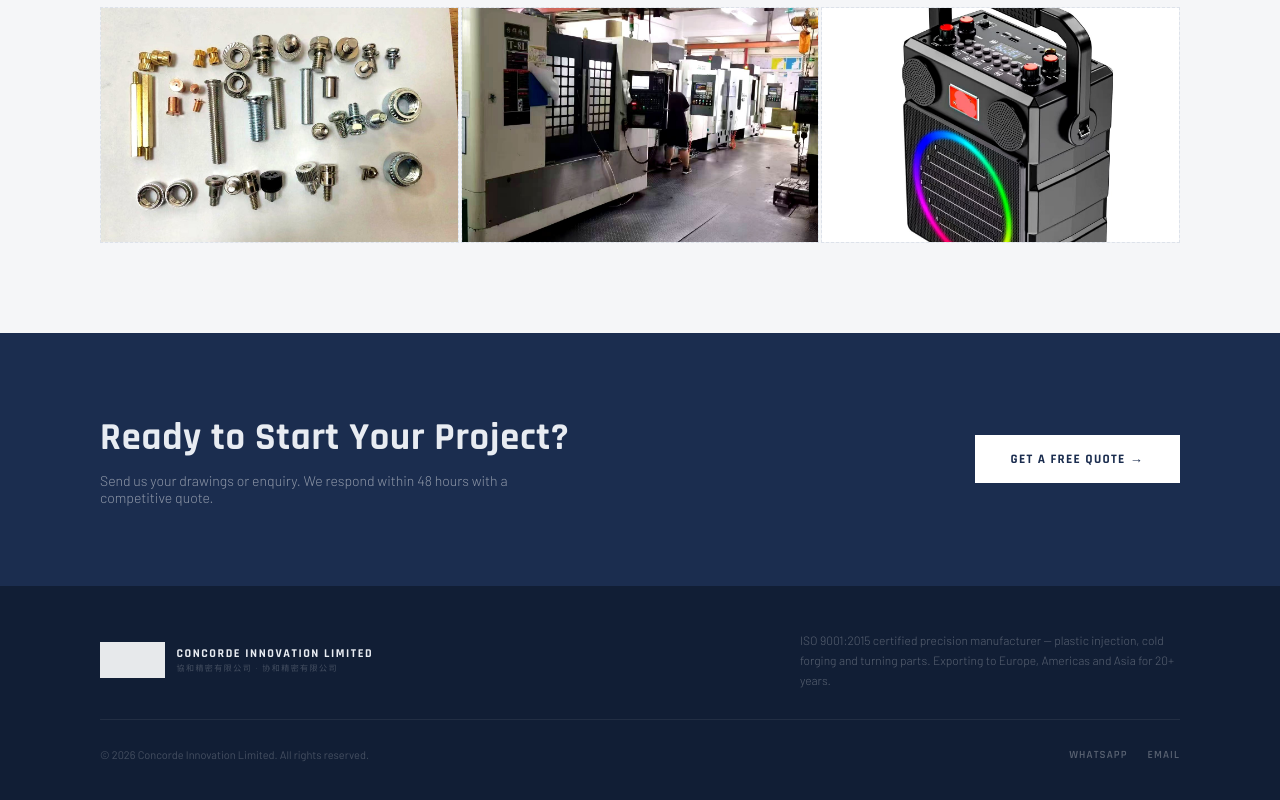
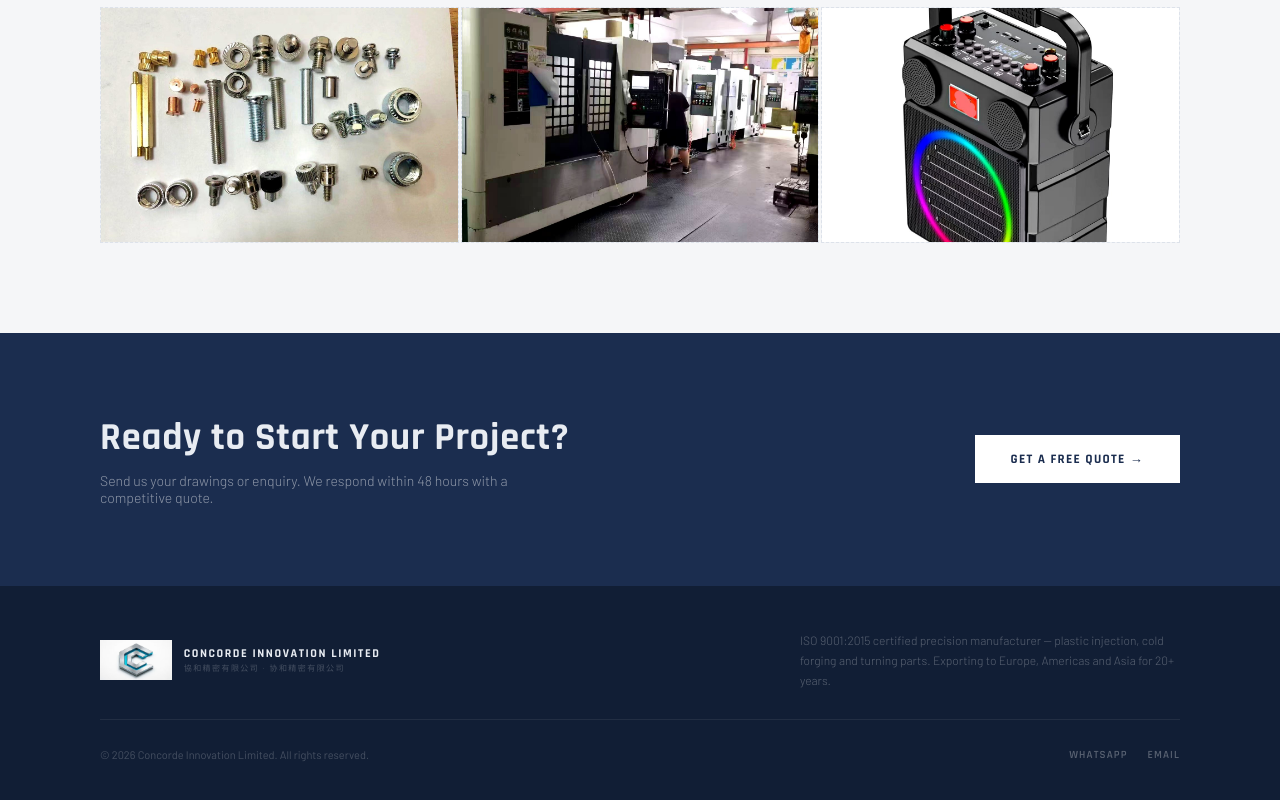
Before and after one commit to JRTTF/concorde-v2, a React (Vite) app: page / in a window 1280 px wide. Shown: the part 2470-3270 px from the top of the page. Built offline with nearby package versions, Linux system fonts and the light colour scheme.

Commit message:
fix footer logo - remove filter to show original colors

```diff
--- a/src/App.jsx
+++ b/src/App.jsx
@@ -121,7 +121,7 @@ function Footer({ lang }) {
       <div style={{ maxWidth:1080, margin:"0 auto" }}>
         <div style={{ display:"flex", justifyContent:"space-between", alignItems:"center", flexWrap:"wrap", gap:20, marginBottom:28, paddingBottom:28, borderBottom:"1px solid rgba(255,255,255,.07)" }}>
           <div style={{ display:"flex", alignItems:"center", gap:12 }}>
-            <img src="/images/logo.png" alt="Concorde Innovation" style={{ height:36,width:"auto",objectFit:"contain",display:"block",filter:"brightness(0) invert(1)",opacity:.9 }}/>
+            <img src="/images/logo.png" alt="Concorde Innovation" style={{ height:40,width:"auto",objectFit:"contain",display:"block" }}/>
             <div>
               <div style={{ fontFamily:"'Rajdhani',sans-serif", fontSize:12, fontWeight:700, letterSpacing:".13em", color:"#e8ecf2" }}>CONCORDE INNOVATION LIMITED</div>
               <div style={{ fontFamily:"'Rajdhani',sans-serif", fontSize:8, letterSpacing:".18em", color:"rgba(255,255,255,.22)", marginTop:1 }}>協和精密有限公司 · 协和精密有限公司</div>
```
